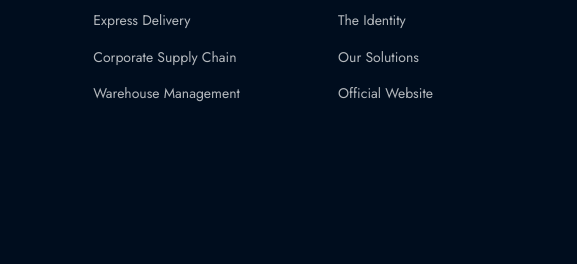
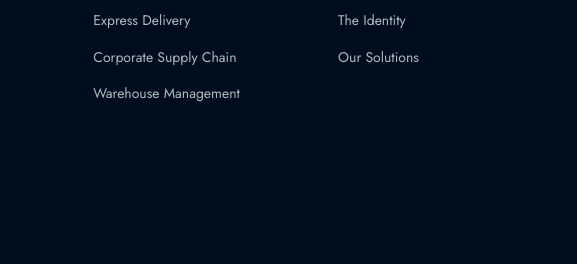
Before and after one commit to SmittyWerbenn/indotrans, a plain HTML site: page index.html in a window 1280 px wide. Shown: the part 2505-2769 px from the top of the page, 351-928 px from the left. Drawn offline with nearby package versions, Linux system fonts and the light colour scheme; a web font is replaced by a local one.

Commit message:
Update index.html

```diff
--- a/index.html
+++ b/index.html
@@ -264,7 +264,6 @@
                 <h4>Quick Links</h4>
                 <p><a href="#about">The Identity</a></p>
                 <p><a href="#services">Our Solutions</a></p>
-                <p><a href="https://indotransexpress.com" target="_blank">Official Website</a></p>
             </div>
             <div class="footer-links">
                 <h4>Contact Us</h4>
```
